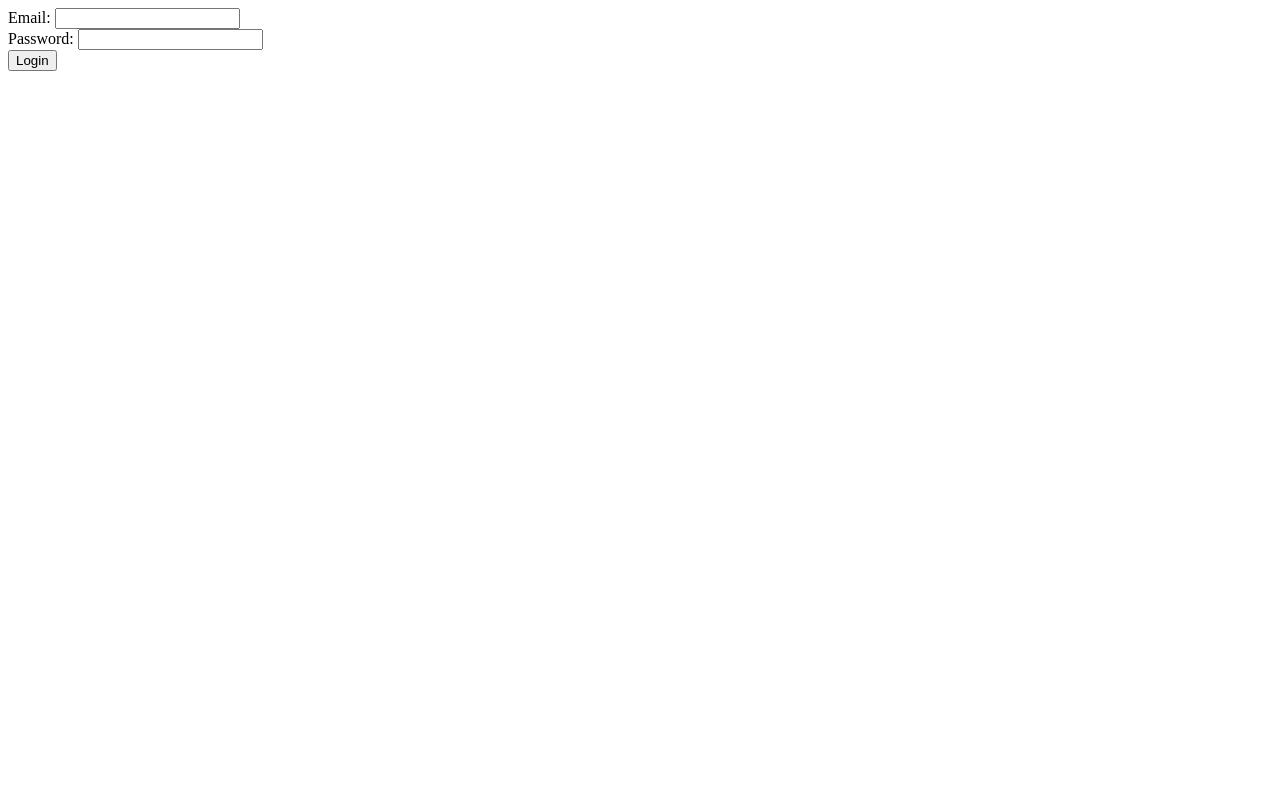
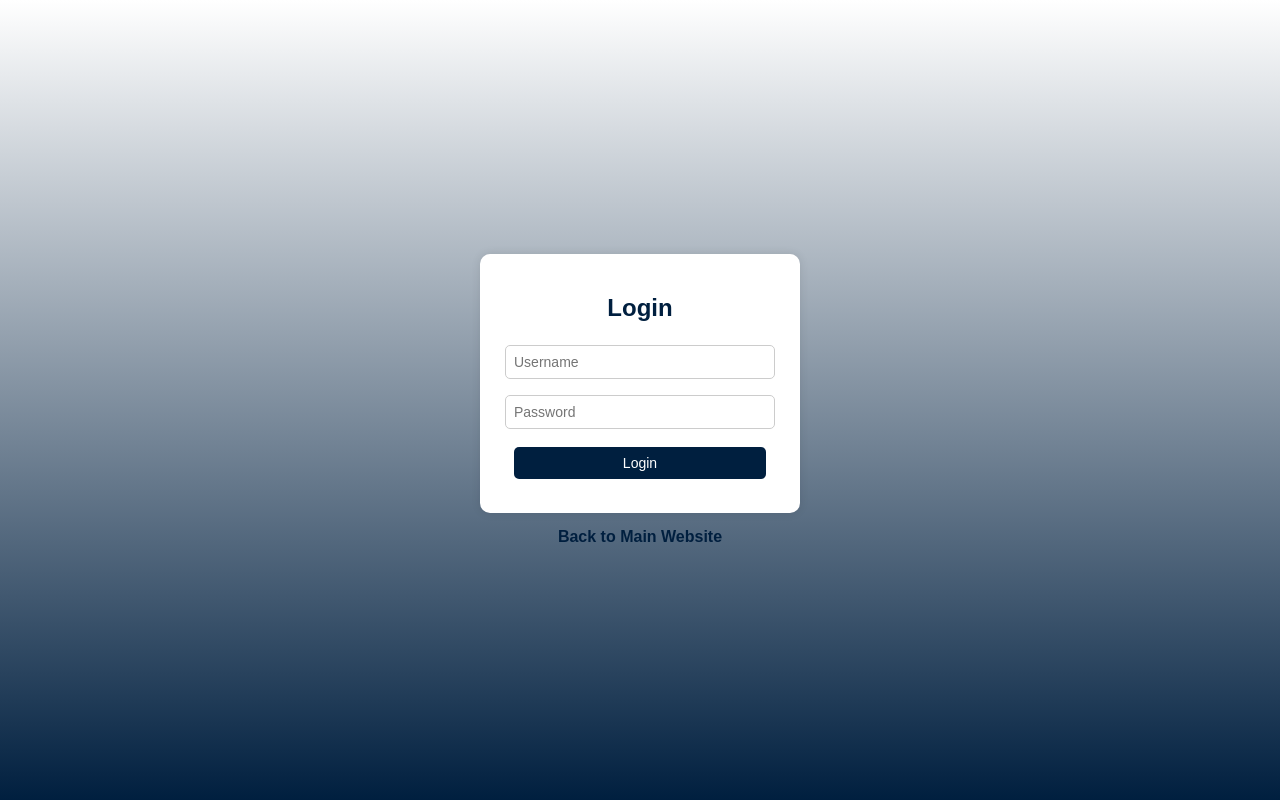
Before and after one commit to iamzohav/Devops-Glossary, a plain HTML site: page login.html in a window 1280 px wide. Drawn offline with Linux system fonts and the light colour scheme.

Commit message:
Update login.html

```diff
--- a/login.html
+++ b/login.html
@@ -1,31 +1,96 @@
-<form id="loginForm">
-  <label>Email:</label>
-  <input type="email" id="email" required />
-  <br />
-  <label>Password:</label>
-  <input type="password" id="password" required />
-  <br />
+<!DOCTYPE html>
+<html lang="en">
+<head>
+    <meta charset="UTF-8">
+    <meta name="viewport" content="width=device-width, initial-scale=1.0">
+    <title>Login</title>
+    <style>
+        body {
+            font-family: Arial, sans-serif;
+            background: linear-gradient(to bottom, white, #001f3f);
+            display: flex;
+            justify-content: center;
+            align-items: center;
+            height: 100vh;
+            margin: 0;
+            flex-direction: column;
+        }
+        .login-container {
+            background: white;
+            padding: 20px;
+            border-radius: 10px;
+            box-shadow: 0px 0px 10px rgba(0, 0, 0, 0.1);
+            text-align: center;
+            width: 280px;
+        }
+        .login-container h2 {
+            color: #001f3f;
+            margin-bottom: 15px;
+        }
+        .login-container input {
+            width: 90%;
+            padding: 8px;
+            margin: 8px 0;
+            border: 1px solid #ccc;
+            border-radius: 5px;
+            font-size: 14px;
+        }
+        .login-container button {
+            background: #001f3f;
+            color: white;
+            border: none;
+            padding: 8px;
+            width: 90%;
+            border-radius: 5px;
+            cursor: pointer;
+            font-size: 14px;
+            margin-top: 10px;
+        }
+        .login-container button:hover {
+            background: #003366;
+        }
+        #error-message {
+            color: red;
+            margin-top: 10px;
+            font-size: 14px;
+        }
+        .back-link {
+            margin-top: 15px;
+        }
+        .back-link a {
+            color: #001f3f;
+            text-decoration: none;
+            font-weight: bold;
+        }
+        .back-link a:hover {
+            text-decoration: underline;
+        }
+    </style>
+</head>
+<body>
+    <div class="login-container">
+        <h2>Login</h2>
+        <form id="login-form">
+            <input type="text" id="username" placeholder="Username" required>
+            <input type="password" id="password" placeholder="Password" required>
             <button type="submit">Login</button>
-  <p id="error" style="color: red;"></p>
         </form>
-
+        <p id="error-message"></p>
+    </div>
+    <div class="back-link">
+        <a href="index1.html">Back to Main Website</a>
+    </div>
     <script>
-  document.getElementById("loginForm").addEventListener("submit", async (e) => {
-    e.preventDefault();
-    const email = document.getElementById("email").value;
+        document.getElementById("login-form").addEventListener("submit", function(event) {
+            event.preventDefault();
+            const username = document.getElementById("username").value;
             const password = document.getElementById("password").value;
-
-    const response = await fetch("/login", {
-      method: "POST",
-      headers: { "Content-Type": "application/json" },
-      body: JSON.stringify({ email, password, name: "User" }) // optional name
-    });
-
-    const data = await response.json();
-    if (response.ok) {
-      window.location.href = `/profile.html?email=${email}`;
+            if (username === "admin" && password === "password") {
+                alert("Login successful!");
             } else {
-      document.getElementById("error").textContent = "Invalid credentials!";
+                document.getElementById("error-message").textContent = "Invalid credentials!";
             }
         });
     </script>
+</body>
+</html>
```
Lines whose indentation alone changed are shown as unchanged.
